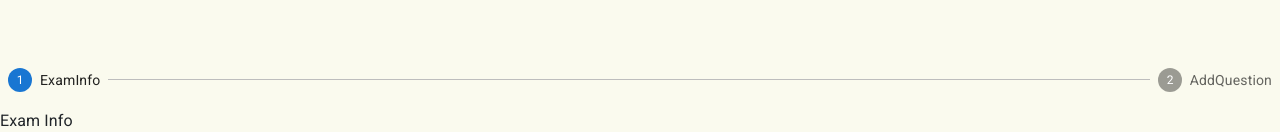
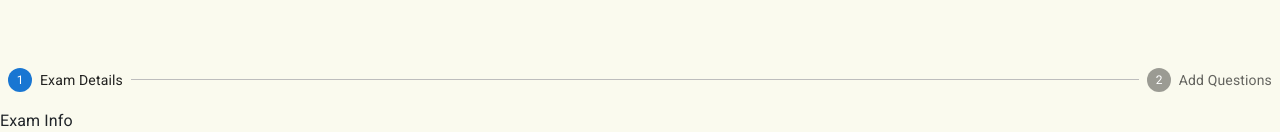
Before and after one commit to ahany42/ElearningPortal, a React (Vite) app in the folder FrontEnd/: page /AddExam in a window 1280 px wide. Shown: the part 234-366 px from the top of the page. Built offline with nearby package versions, Linux system fonts and the light colour scheme; no server answers.

Commit message:
minor changes in Add Exam Stepper

```diff
--- a/FrontEnd/src/Components/AddExam/AddExam.jsx
+++ b/FrontEnd/src/Components/AddExam/AddExam.jsx
@@ -5,7 +5,7 @@ import {
   StepLabel,
   Box,
 } from '@mui/material';
-const steps = ['ExamInfo', 'AddQuestion'];
+const steps = ['Exam Details', 'Add Questions'];
 import AddQuestions from './AddQuestions';
 import ExamInfo from './ExamInfo';
 import './AddExam.css';
```
